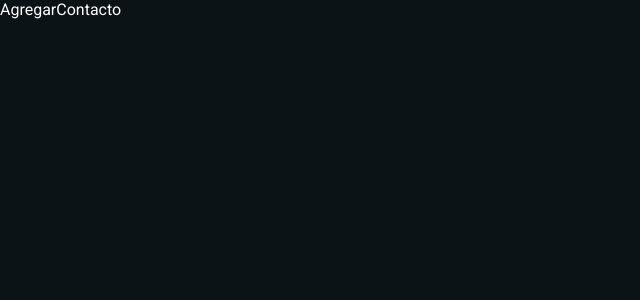
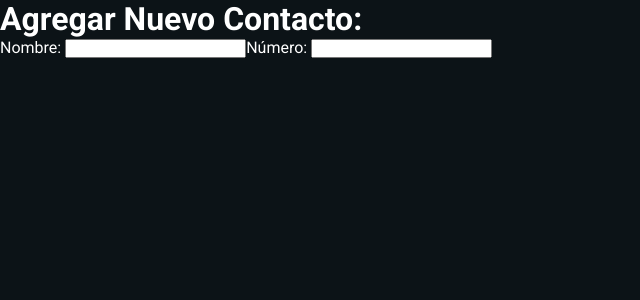
Before and after one commit to RammadG/PWI-Trabajo-Final-FrontEnd---Desplegado, a React (Vite) app: page /agregar-contacto in a window 1280 px wide. Shown: the top 300 px of the page, without its empty margins (0-640 px from the left). Built offline with nearby package versions, Linux system fonts and the light colour scheme.

Commit message:
contactos

```diff
--- a/package.json
+++ b/package.json
@@ -13,6 +13,7 @@
     "@emotion/react": "^11.13.0",
     "@emotion/styled": "^11.13.0",
     "@fontsource/roboto": "^5.0.14",
+    "@mui/icons-material": "^5.16.7",
     "@mui/material": "^5.16.7",
     "react": "^18.3.1",
     "react-dom": "^18.3.1",
--- a/src/Componentes/NuevoContactoForm/NuevoContactoForm.jsx
+++ b/src/Componentes/NuevoContactoForm/NuevoContactoForm.jsx
@@ -39,7 +39,13 @@ const NuevoContactoForm = () => {
           id='nombre'
           value={formValues.nombre}
           onChange={handleChangeFormValue}/>
-        <label htmlFor=""></label>
+        <label htmlFor="numero">Número: </label>
+        <input type={formEsquema.info.numero}
+        name='numero'
+        id='numero'
+        value={formValues.info.numero}
+        onChange={handleChangeFormValue}/>
+
       </form>
     </div>
   )
--- a/src/Pages/AgregarContacto/AgregarContacto.jsx
+++ b/src/Pages/AgregarContacto/AgregarContacto.jsx
@@ -1,8 +1,12 @@
 import React from 'react'
+import NuevoContactoForm from '../../Componentes/NuevoContactoForm/NuevoContactoForm'
 
 const AgregarContacto = () => {
   return (
-    <div>AgregarContacto</div>
+    <div>
+      <h1>Agregar Nuevo Contacto:</h1>
+      <NuevoContactoForm/>
+    </div>
   )
 }
 
--- a/src/Pages/Contactos/Contactos.jsx
+++ b/src/Pages/Contactos/Contactos.jsx
@@ -1,13 +1,33 @@
 import React from 'react'
 import ListaDeContactos from '../../Componentes/ListaDeContactos/ListaDeContactos';
 import { DATA_MOOK } from '../../Data/DATA_MOOK';
+import { useNavigate } from 'react-router-dom';
+import { SpeedDial, SpeedDialAction } from '@mui/material';
+import { Add, Person2 } from '@mui/icons-material';
 
 
 const Contactos = () => {
+
+  const navigate = useNavigate()
+  const handleGetToContactForm = () => {
+    navigate('/agregar-contacto')
+  }
+
   return (
-        <ListaDeContactos data={DATA_MOOK}/>
-      );
-    };
+    <>
+      <ListaDeContactos data={DATA_MOOK} />
+      <SpeedDial icon={<Add/>} ariaLabel='menu'>
+        {
+          [{
+            icon: <Person2 onClick={handleGetToContactForm} />,
+            name: 'Agregar Contacto'
+          }].map((action) => <SpeedDialAction key={action.name} icon={action.icon} tootlipTitle={action.name}/>)
+        }
+      </SpeedDial>
+
+    </>
+  );
+};
 
 
 export default Contactos
```
Also changed, not shown: 1 other file (tests, documents, lock files or other folders).
